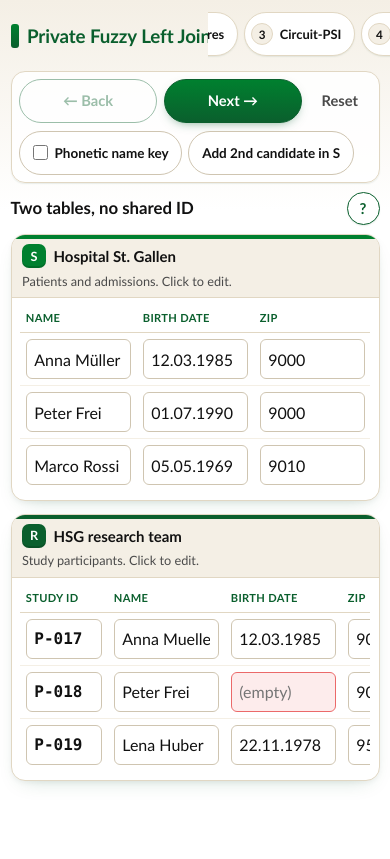
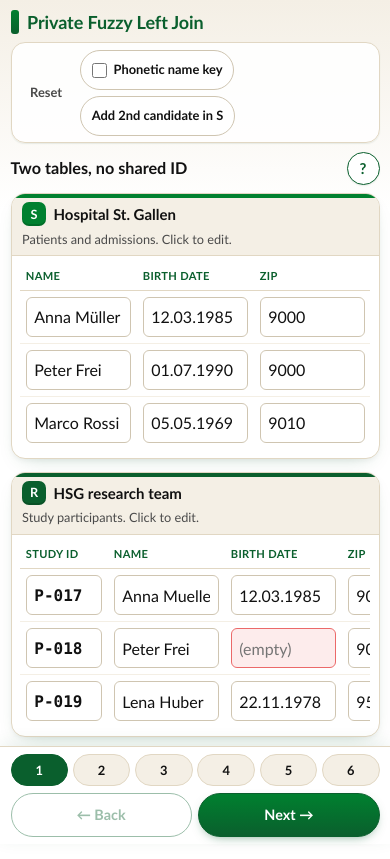
Before and after one commit to Piberg24/private-fuzzy-left-join-sim, a plain HTML site: page index.html in a window 390 px wide. Drawn offline with Linux system fonts and the light colour scheme.

Commit message:
Replace mobile swipe with fixed bottom step/nav dock (zero overlap)

```diff
--- a/app.js
+++ b/app.js
@@ -1004,9 +1004,28 @@ function render(direction) {
       </li>`;
   }).join('');
 
-  // 2. Nav buttons and contextual controls
+  // 1b. Mobile bottom dock step pills (1..6)
+  const mobileSteps = document.getElementById('mobile-steps');
+  if (mobileSteps) {
+    mobileSteps.innerHTML = STEP_META.map((s) => {
+      let cls = 'mobile-step-btn';
+      if (s.num === state.step) cls += ' is-current';
+      else if (s.num < state.step) cls += ' is-done';
+      const currentAttr = s.num === state.step ? ' aria-current="step"' : '';
+      return `
+        <li>
+          <button type="button" class="${cls}" data-step="${s.num}" aria-label="Step ${s.num}: ${escapeHtml(s.short)}"${currentAttr}>${s.num}</button>
+        </li>`;
+    }).join('');
+  }
+
+  // 2. Nav buttons (desktop + mobile dock) and contextual controls
   document.getElementById('btn-back').disabled = state.step === 1;
   document.getElementById('btn-next').disabled = state.step === 6;
+  const btnBackMobile = document.getElementById('btn-back-mobile');
+  const btnNextMobile = document.getElementById('btn-next-mobile');
+  if (btnBackMobile) btnBackMobile.disabled = state.step === 1;
+  if (btnNextMobile) btnNextMobile.disabled = state.step === 6;
 
   const isShareStep = state.step >= 3 && state.step <= 5;
   document.getElementById('btn-randomise').classList.toggle('hidden', !isShareStep);
@@ -1176,40 +1195,6 @@ function insideHorizontalScroller(el) {
   return Boolean(scroller && scroller.scrollWidth > scroller.clientWidth + 1);
 }
 
-function initSwipe() {
-  let start = null;
-
-  document.addEventListener('touchstart', (event) => {
-    if (event.touches.length !== 1) { start = null; return; }
-    const target = event.target;
-    if (
-      isTypingTarget(target) ||
-      (target.closest && target.closest('input, textarea, select, .help-pop')) ||
-      insideHorizontalScroller(target)
-    ) {
-      start = null;
-      return;
-    }
-    const t = event.touches[0];
-    start = { x: t.clientX, y: t.clientY, time: Date.now() };
-  }, { passive: true });
-
-  document.addEventListener('touchend', (event) => {
-    if (!start) return;
-    const t = event.changedTouches[0];
-    const dx = t.clientX - start.x;
-    const dy = t.clientY - start.y;
-    const elapsed = Date.now() - start.time;
-    start = null;
-    if (elapsed > 900) return;
-    if (Math.abs(dx) > 55 && Math.abs(dx) > Math.abs(dy) * 1.5) {
-      goToStep(dx < 0 ? state.step + 1 : state.step - 1);
-    }
-  }, { passive: true });
-
-  document.addEventListener('touchcancel', () => { start = null; }, { passive: true });
-}
-
 function initHelp() {
   const btn = document.getElementById('btn-help');
   const pop = document.getElementById('help-pop');
@@ -1228,6 +1213,20 @@ function initHelp() {
 function initEvents() {
   document.getElementById('btn-back').addEventListener('click', () => goToStep(state.step - 1));
   document.getElementById('btn-next').addEventListener('click', () => goToStep(state.step + 1));
+
+  const btnBackMobile = document.getElementById('btn-back-mobile');
+  const btnNextMobile = document.getElementById('btn-next-mobile');
+  if (btnBackMobile) btnBackMobile.addEventListener('click', () => goToStep(state.step - 1));
+  if (btnNextMobile) btnNextMobile.addEventListener('click', () => goToStep(state.step + 1));
+
+  const mobileSteps = document.getElementById('mobile-steps');
+  if (mobileSteps) {
+    mobileSteps.addEventListener('click', (event) => {
+      const btn = event.target.closest('button[data-step]');
+      if (!btn) return;
+      goToStep(Number(btn.dataset.step));
+    });
+  }
 
   document.getElementById('btn-reset').addEventListener('click', () => {
     const direction = state.step === 1 ? 0 : -1;
@@ -1315,7 +1314,6 @@ function initEvents() {
   });
 
   initHelp();
-  initSwipe();
 }
 
 if (typeof document !== 'undefined') {
--- a/index.html
+++ b/index.html
@@ -53,7 +53,6 @@
       </div>
       <span class="nav-hint" aria-hidden="true">
         <span class="hint-keys"><kbd>←</kbd> <kbd>→</kbd> to move, <kbd>?</kbd> to explain</span>
-        <span class="hint-touch">Swipe to move</span>
       </span>
 
       <div id="help-pop" class="help-pop" role="dialog" aria-modal="false" aria-labelledby="help-title">
@@ -70,6 +69,15 @@
     <main id="stage" class="stage"></main>
   </div>
 
+  <!-- Mobile bottom dock: steps 1..6 + Back / Next -->
+  <nav class="mobile-dock" aria-label="Step navigation">
+    <ol class="mobile-steps" id="mobile-steps"></ol>
+    <div class="mobile-nav">
+      <button type="button" id="btn-back-mobile" class="btn btn-secondary">← Back</button>
+      <button type="button" id="btn-next-mobile" class="btn btn-primary">Next →</button>
+    </div>
+  </nav>
+
   <script src="app.js"></script>
 </body>
 </html>
--- a/style.css
+++ b/style.css
@@ -960,6 +960,13 @@ tr.is-extra-row td {
 }
 
 /* --------------------------------------------------------------------------
+   Mobile Bottom Dock (hidden on desktop/tablet)
+   -------------------------------------------------------------------------- */
+.mobile-dock {
+  display: none;
+}
+
+/* --------------------------------------------------------------------------
    Reduced motion
    -------------------------------------------------------------------------- */
 @media (prefers-reduced-motion: reduce) {
@@ -990,87 +997,120 @@ tr.is-extra-row td {
   }
 
   .page-shell {
-    padding: 0.65rem 0.7rem 1.2rem;
-    gap: 0.6rem;
+    padding: 0.65rem 0.7rem calc(122px + env(safe-area-inset-bottom, 0px));
+    gap: 0.55rem;
   }
 
   .top-bar {
-    gap: 0.5rem;
+    gap: 0.35rem;
   }
 
   .top-bar h1 {
-    font-size: 1.25rem;
+    font-size: 1.2rem;
   }
 
-  /* One horizontal, scrollable row of steps */
+  /* Desktop top stepper moves to the fixed bottom dock on mobile */
   .stepper {
-    min-width: 0;
-    width: calc(100% + 1.4rem);
-    margin: 0 -0.7rem;
-  }
-
-  .stepper-list {
-    display: flex;
-    flex-wrap: nowrap;
-    overflow-x: auto;
-    -webkit-overflow-scrolling: touch;
-    scroll-snap-type: x proximity;
-    scrollbar-width: none;
-    gap: 0.4rem;
-    padding: 2px 0.7rem 6px;
-  }
-
-  .stepper-list::-webkit-scrollbar {
     display: none;
   }
 
-  .stepper-list li {
-    flex: 0 0 auto;
-    scroll-snap-align: center;
-  }
-
-  .step-btn {
-    min-height: 44px;
-    padding: 0.35rem 0.85rem 0.35rem 0.4rem;
-    white-space: nowrap;
-  }
-
-  .step-btn:hover {
-    transform: none;
-  }
-
-  /* Thumb-friendly controls */
+  /* Keep only Reset + option toggles in the top controls bar */
   .controls-bar {
-    padding: 0.5rem;
-    gap: 0.5rem;
+    padding: 0.45rem;
+    gap: 0.4rem;
   }
 
   .nav-buttons {
-    width: 100%;
-    display: grid;
-    grid-template-columns: 1fr 1fr auto;
-    gap: 0.45rem;
+    width: auto;
+  }
+
+  #btn-back,
+  #btn-next {
+    display: none;
   }
 
   .btn,
   .toggle-label {
-    min-height: 44px;
-  }
-
-  .nav-buttons .btn {
-    font-size: 0.98rem;
-    padding: 0.5rem 0.8rem;
+    min-height: 40px;
   }
 
   .option-controls {
-    width: 100%;
-    gap: 0.4rem;
+    flex: 1;
+    gap: 0.38rem;
   }
 
   .option-controls .btn,
-  .option-controls .toggle-label {
-    font-size: 0.9rem;
-    padding: 0.42rem 0.85rem;
+  .option-controls .toggle-label,
+  #btn-reset {
+    font-size: 0.86rem;
+    padding: 0.36rem 0.72rem;
+  }
+
+  /* Fixed bottom dock: 6 step pills + Back / Next */
+  .mobile-dock {
+    display: flex;
+    flex-direction: column;
+    gap: 0.42rem;
+    position: fixed;
+    left: 0;
+    right: 0;
+    bottom: 0;
+    z-index: 40;
+    padding: 0.5rem 0.7rem calc(0.5rem + env(safe-area-inset-bottom, 0px));
+    background-color: rgba(255, 255, 255, 0.96);
+    border-top: 1px solid var(--sand);
+    box-shadow: 0 -4px 16px rgba(10, 95, 45, 0.08);
+    backdrop-filter: blur(8px);
+  }
+
+  .mobile-steps {
+    list-style: none;
+    margin: 0;
+    padding: 0;
+    display: grid;
+    grid-template-columns: repeat(6, minmax(0, 1fr));
+    gap: 0.32rem;
+  }
+
+  .mobile-step-btn {
+    width: 100%;
+    height: 32px;
+    border-radius: 999px;
+    border: 1px solid var(--sand);
+    background-color: var(--light-sand);
+    color: var(--text);
+    font-family: inherit;
+    font-size: 0.86rem;
+    font-weight: 700;
+    cursor: pointer;
+    touch-action: manipulation;
+    display: inline-flex;
+    align-items: center;
+    justify-content: center;
+  }
+
+  .mobile-step-btn.is-current {
+    background-color: var(--dark-green);
+    border-color: var(--dark-green);
+    color: var(--white);
+  }
+
+  .mobile-step-btn.is-done {
+    background-color: var(--white);
+    border-color: var(--green);
+    color: var(--dark-green);
+  }
+
+  .mobile-nav {
+    display: grid;
+    grid-template-columns: 1fr 1fr;
+    gap: 0.45rem;
+  }
+
+  .mobile-nav .btn {
+    min-height: 44px;
+    font-size: 0.96rem;
+    padding: 0.48rem 0.8rem;
   }
 
   .step-bar {
@@ -1088,7 +1128,7 @@ tr.is-extra-row td {
 
   .step-title {
     flex: 1;
-    font-size: 1.12rem;
+    font-size: 1.08rem;
   }
 
   .help-btn {
@@ -1107,6 +1147,9 @@ tr.is-extra-row td {
 
   .help-pop {
     width: 100%;
+    z-index: 60;
+    max-height: calc(100dvh - 200px);
+    overflow-y: auto;
     padding: 0.85rem 0.95rem 1rem 1.05rem;
   }
 
@@ -1117,7 +1160,7 @@ tr.is-extra-row td {
   }
 
   .help-list {
-    font-size: 1.02rem;
+    font-size: 0.98rem;
   }
 
   .flow-strip {
@@ -1143,7 +1186,7 @@ tr.is-extra-row td {
   }
 
   .panel-header {
-    padding: 0.6rem 0.7rem 0.5rem;
+    padding: 0.55rem 0.7rem 0.48rem;
   }
 
   .panel-body {
```
